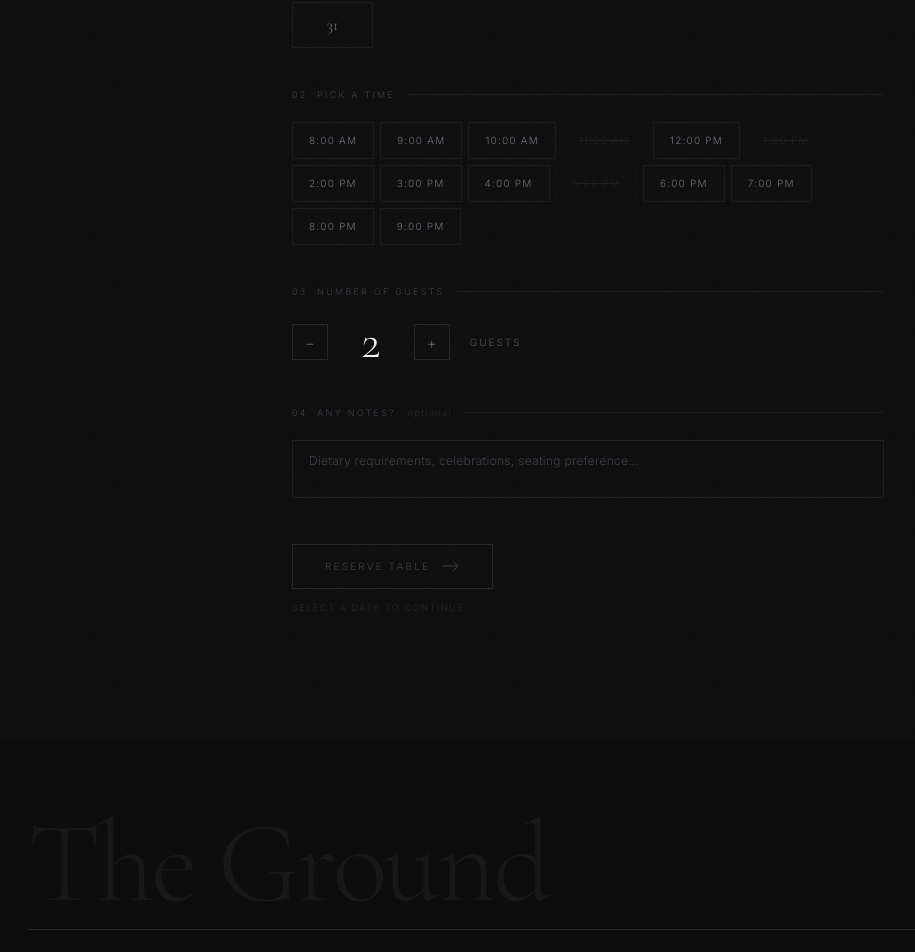
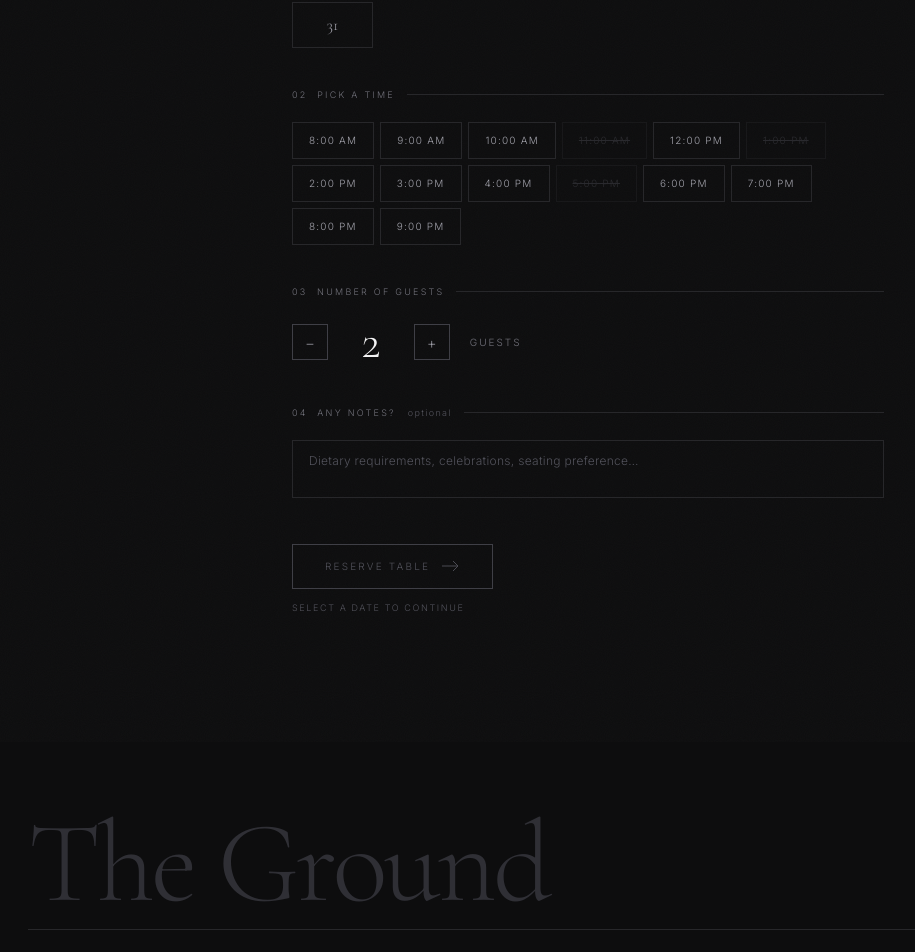
Before and after one commit to KONO-anupam/The-Ground, a Next.js app: page / in a window 1280 px wide. Shown: the part 3718-4670 px from the top of the page, without its empty margins (52-967 px from the left). Built offline with nearby package versions, Linux system fonts and the light colour scheme.

Commit message:
fix: reservation ui

```diff
--- a/app/components/footer.tsx
+++ b/app/components/footer.tsx
@@ -197,7 +197,7 @@ export default function TheGroundFooter() {
       {/* FIX: was font-serif (broken) — now font-cormorant */}
       <div className="px-6 pb-2 pt-16 md:px-12 lg:px-20">
         <p
-          className="pointer-events-none select-none font-cormorant font-light leading-none text-[#18181b]"
+          className="pointer-events-none select-none font-cormorant font-light leading-none text-[#2f2f35]"
           style={{
             fontSize: "clamp(42px, 9vw, 120px)",
             letterSpacing: "-0.03em",
--- a/app/components/reservation.tsx
+++ b/app/components/reservation.tsx
@@ -32,15 +32,18 @@ const StepLabel: React.FC<{
   optional?: boolean;
 }> = ({ n, label, optional }) => (
   <div className="flex items-center gap-3 mb-5">
-    <span className="font-inter text-[9px] font-light uppercase tracking-[0.25em] text-[#3f3f46]">
+    {/* Step number + label: was #3f3f46, now #71717a — clearly visible */}
+    <span className="font-inter text-[9px] font-light uppercase tracking-[0.25em] text-[#71717a]">
       {n}&nbsp;&nbsp;{label}
     </span>
     {optional && (
-      <span className="font-inter text-[9px] font-light tracking-[0.15em] text-[#27272a]">
+      /* "optional" tag: was #27272a (nearly invisible), now #52525b */
+      <span className="font-inter text-[9px] font-light tracking-[0.15em] text-[#52525b]">
         optional
       </span>
     )}
-    <span className="h-px flex-1 bg-[#1c1c1e]" aria-hidden="true" />
+    {/* Divider line: was #1c1c1e, nudge to #27272a so it reads as intentional */}
+    <span className="h-px flex-1 bg-[#27272a]" aria-hidden="true" />
   </div>
 );
 
@@ -66,12 +69,10 @@ const SuccessView: React.FC<SuccessProps> = ({
     exit={{ opacity: 0 }}
     transition={{ duration: 0.5, ease: [0.32, 0, 0.18, 1] }}
     className="flex min-h-[60vh] flex-col items-center justify-center py-12 text-center"
-    // Announce confirmation to screen readers immediately on mount
     role="status"
     aria-live="polite"
     aria-label={`Reservation confirmed for ${guests} guest${guests > 1 ? "s" : ""} on ${dateLabel} at ${slot}. Booking reference ${bookingRef}.`}
   >
-    {/* Animated checkmark — decorative */}
     <motion.div
       initial={{ scale: 0.6, opacity: 0 }}
       animate={{ scale: 1, opacity: 1 }}
@@ -82,7 +83,7 @@ const SuccessView: React.FC<SuccessProps> = ({
       <svg className="absolute inset-0" viewBox="0 0 80 80" fill="none">
         <motion.circle
           cx="40" cy="40" r="38"
-          stroke="#27272a" strokeWidth="0.8"
+          stroke="#3f3f46" strokeWidth="0.8"
           initial={{ pathLength: 0, opacity: 0 }}
           animate={{ pathLength: 1, opacity: 1 }}
           transition={{ duration: 0.9, ease: "easeOut" }}
@@ -114,7 +115,8 @@ const SuccessView: React.FC<SuccessProps> = ({
       initial={{ opacity: 0, y: 8 }}
       animate={{ opacity: 1, y: 0 }}
       transition={{ delay: 0.85, duration: 0.5 }}
-      className="mt-3 font-cormorant font-light italic text-[#71717a]"
+      /* Italic subline: was #71717a, now #8e8e9a — noticeably softer but legible */
+      className="mt-3 font-cormorant font-light italic text-[#8e8e9a]"
       style={{ fontSize: "clamp(1rem, 2vw, 1.3rem)" }}
     >
       We look forward to hosting you.
@@ -124,7 +126,7 @@ const SuccessView: React.FC<SuccessProps> = ({
       initial={{ opacity: 0, y: 10 }}
       animate={{ opacity: 1, y: 0 }}
       transition={{ delay: 1.05, duration: 0.5 }}
-      className="mt-10 inline-flex flex-wrap items-stretch justify-center divide-x divide-[#1c1c1e] border border-[#1c1c1e]"
+      className="mt-10 inline-flex flex-wrap items-stretch justify-center divide-x divide-[#27272a] border border-[#27272a]"
     >
       {[
         ["Date", dateLabel],
@@ -132,10 +134,12 @@ const SuccessView: React.FC<SuccessProps> = ({
         ["Guests", `${guests}`],
       ].map(([k, v]) => (
         <div key={k} className="flex flex-col gap-1.5 px-7 py-5 text-center">
-          <span className="font-inter text-[8.5px] font-light uppercase tracking-[0.25em] text-[#3f3f46]">
+          {/* Summary card labels: was #3f3f46, now #71717a */}
+          <span className="font-inter text-[8.5px] font-light uppercase tracking-[0.25em] text-[#71717a]">
             {k}
           </span>
-          <span className="font-cormorant text-xl font-light text-[#a1a1aa]">
+          {/* Summary values: was #a1a1aa, now #c4c4cc */}
+          <span className="font-cormorant text-xl font-light text-[#c4c4cc]">
             {v}
           </span>
         </div>
@@ -148,7 +152,8 @@ const SuccessView: React.FC<SuccessProps> = ({
       transition={{ delay: 1.3, duration: 0.5 }}
       className="mt-8 flex flex-col items-center gap-5"
     >
-      <p className="font-inter text-[9px] font-light uppercase tracking-[0.3em] text-[#27272a]">
+      {/* Booking ref: was #27272a (almost invisible), now #52525b */}
+      <p className="font-inter text-[9px] font-light uppercase tracking-[0.3em] text-[#52525b]">
         Booking ref&nbsp;·&nbsp;{bookingRef}
       </p>
 
@@ -156,17 +161,19 @@ const SuccessView: React.FC<SuccessProps> = ({
         initial={{ opacity: 0 }}
         animate={{ opacity: 1 }}
         transition={{ delay: 1.5, duration: 0.5 }}
-        className="mt-2 max-w-xs font-inter text-[9px] font-light leading-[1.7] tracking-[0.12em] text-[#3a3a3e] text-center"
+        /* Fine print: was #3a3a3e (barely visible), now #52525b */
+        className="mt-2 max-w-xs font-inter text-[9px] font-light leading-[1.7] tracking-[0.12em] text-[#52525b] text-center"
       >
         Tables are held for a maximum of 15 minutes past your reserved
         time before being released to walk-in guests.
       </motion.p>
 
-      <span className="block h-px w-8 bg-[#1c1c1e]" aria-hidden="true" />
+      <span className="block h-px w-8 bg-[#27272a]" aria-hidden="true" />
 
+      {/* Reset link: was #3f3f46, hover #71717a — flip both up by one stop */}
       <button
         onClick={onReset}
-        className="font-inter text-[9px] font-light uppercase tracking-[0.22em] text-[#3f3f46] transition-colors duration-300 hover:text-[#71717a]"
+        className="font-inter text-[9px] font-light uppercase tracking-[0.22em] text-[#71717a] transition-colors duration-300 hover:text-[#a1a1aa]"
       >
         Make another reservation
       </button>
@@ -205,7 +212,6 @@ export const ReservationWidget: React.FC = () => {
     ? `${DAY_NAMES[selectedDate.getDay()]} ${selectedDate.getDate()} ${MONTH_SHORT[selectedDate.getMonth()]}`
     : "";
 
-  // ISO date string for the <time> element (YYYY-MM-DD)
   const dateISO = selectedDate
     ? `${selectedDate.getFullYear()}-${String(selectedDate.getMonth() + 1).padStart(2, "0")}-${String(selectedDate.getDate()).padStart(2, "0")}`
     : "";
@@ -241,7 +247,7 @@ export const ReservationWidget: React.FC = () => {
         initial={{ scaleX: 0 }}
         animate={inView ? { scaleX: 1 } : { scaleX: 0 }}
         transition={{ duration: 1.1, ease: [0.76, 0, 0.24, 1] }}
-        className="absolute top-0 left-0 right-0 h-px bg-[#1c1c1e] origin-left"
+        className="absolute top-0 left-0 right-0 h-px bg-[#27272a] origin-left"
         aria-hidden="true"
       />
 
@@ -261,7 +267,8 @@ export const ReservationWidget: React.FC = () => {
                 transition={{ duration: 0.6 }}
                 className="mb-12"
               >
-                <p className="font-inter text-[9.5px] font-light uppercase tracking-[0.3em] text-[#52525b] mb-3">
+                {/* Eyebrow: was #52525b, lift to #71717a */}
+                <p className="font-inter text-[9.5px] font-light uppercase tracking-[0.3em] text-[#71717a] mb-3">
                   Reserve a Table
                 </p>
                 <h2
@@ -285,23 +292,23 @@ export const ReservationWidget: React.FC = () => {
               >
                 <StepLabel n="01" label="Choose a date" />
 
-                <p className="font-inter text-[9px] font-light uppercase tracking-[0.22em] text-[#52525b] mb-4">
+                {/* Month/year label: was #52525b, lift to #71717a */}
+                <p className="font-inter text-[9px] font-light uppercase tracking-[0.22em] text-[#71717a] mb-4">
                   {MONTH_NAMES[today.getMonth()]} {today.getFullYear()}
                 </p>
 
-                {/* Day headers — aria-hidden; the button labels carry the accessible info */}
+                {/* Day-of-week headers: was #3f3f46, lift to #52525b */}
                 <div className="grid grid-cols-7 gap-1 mb-1" aria-hidden="true">
                   {DAY_NAMES.map((d) => (
                     <p
                       key={d}
-                      className="font-inter text-[8.5px] font-light uppercase tracking-[0.15em] text-[#3f3f46] text-center pb-2"
+                      className="font-inter text-[8.5px] font-light uppercase tracking-[0.15em] text-[#52525b] text-center pb-2"
                     >
                       {d}
                     </p>
                   ))}
                 </div>
 
-                {/* Calendar grid — wrap in a group role so screen readers announce it as a date picker */}
                 <div
                   className="grid grid-cols-7 gap-1"
                   role="group"
@@ -332,10 +339,12 @@ export const ReservationWidget: React.FC = () => {
                           transition-all duration-200 focus:outline-none
                           ${
                             isPast
-                              ? "cursor-not-allowed border-[#1c1c1e] text-[#3f3f46] opacity-25"
+                              /* Past days: keep muted but readable — border #27272a, text #52525b */
+                              ? "cursor-not-allowed border-[#27272a] text-[#52525b] opacity-30"
                               : isSelected
-                              ? "border-[#f4f4f5] bg-white/[0.04] text-[#f4f4f5]"
-                              : "border-[#1c1c1e] text-[#71717a] hover:border-[#3f3f46] hover:text-[#a1a1aa]"
+                              ? "border-[#f4f4f5] bg-white/4 text-[#f4f4f5]"
+                              /* Available days: was #71717a text, now #a1a1aa — much easier to read */
+                              : "border-[#27272a] text-[#a1a1aa] hover:border-[#52525b] hover:text-[#d4d4d8]"
                           }
                         `}
                       >
@@ -371,10 +380,12 @@ export const ReservationWidget: React.FC = () => {
                         tracking-[0.12em] border transition-all duration-200 focus:outline-none
                         ${
                           !s.avail
-                            ? "cursor-not-allowed border-[#1c1c1e] text-[#3f3f46] line-through opacity-30"
+                            /* Unavailable slots: was barely-there, now #52525b text */
+                            ? "cursor-not-allowed border-[#27272a] text-[#52525b] line-through opacity-40"
                             : selectedSlot === s.t
-                            ? "border-[#f4f4f5] bg-white/[0.04] text-[#f4f4f5]"
-                            : "border-[#1c1c1e] text-[#71717a] hover:border-[#3f3f46] hover:text-[#a1a1aa]"
+                            ? "border-[#f4f4f5] bg-white/4 text-[#f4f4f5]"
+                            /* Available slots: was #818189, lift to #a1a1aa */
+                            : "border-[#27272a] text-[#a1a1aa] hover:border-[#52525b] hover:text-[#d4d4d8]"
                         }
                       `}
                     >
@@ -396,7 +407,8 @@ export const ReservationWidget: React.FC = () => {
                   <button
                     onClick={() => setGuests((g) => Math.max(1, g - 1))}
                     aria-label="Decrease number of guests"
-                    className="flex h-9 w-9 items-center justify-center border border-[#27272a] font-cormorant text-xl text-[#71717a] transition-all duration-200 hover:border-[#a1a1aa] hover:text-[#f4f4f5] focus:outline-none"
+                    /* Stepper buttons: was #71717a, lift to #a1a1aa */
+                    className="flex h-9 w-9 items-center justify-center border border-[#3f3f46] font-cormorant text-xl text-[#a1a1aa] transition-all duration-200 hover:border-[#a1a1aa] hover:text-[#f4f4f5] focus:outline-none"
                   >
                     −
                   </button>
@@ -412,11 +424,12 @@ export const ReservationWidget: React.FC = () => {
                   <button
                     onClick={() => setGuests((g) => Math.min(12, g + 1))}
                     aria-label="Increase number of guests"
-                    className="flex h-9 w-9 items-center justify-center border border-[#27272a] font-cormorant text-xl text-[#71717a] transition-all duration-200 hover:border-[#a1a1aa] hover:text-[#f4f4f5] focus:outline-none"
+                    className="flex h-9 w-9 items-center justify-center border border-[#3f3f46] font-cormorant text-xl text-[#a1a1aa] transition-all duration-200 hover:border-[#a1a1aa] hover:text-[#f4f4f5] focus:outline-none"
                   >
                     +
                   </button>
-                  <span className="font-inter text-[10px] font-light uppercase tracking-[0.2em] text-[#52525b]" aria-hidden="true">
+                  {/* "guests" label: was #52525b, lift to #71717a */}
+                  <span className="font-inter text-[10px] font-light uppercase tracking-[0.2em] text-[#71717a]" aria-hidden="true">
                     {guests === 1 ? "guest" : "guests"}
                   </span>
                 </div>
@@ -438,10 +451,10 @@ export const ReservationWidget: React.FC = () => {
                   aria-label="Additional notes for your reservation"
                   className="
                     w-full resize-none bg-transparent px-4 py-3
-                    font-inter text-xs font-light tracking-wide text-[#a1a1aa]
-                    border border-[#1f1f20] outline-none
-                    placeholder:text-[#3f3f46]
-                    focus:border-[#3f3f46] transition-colors duration-200
+                    font-inter text-xs font-light tracking-wide text-[#c4c4cc]
+                    border border-[#27272a] outline-none
+                    placeholder:text-[#52525b]
+                    focus:border-[#52525b] transition-colors duration-200
                   "
                 />
               </motion.div>
@@ -454,11 +467,12 @@ export const ReservationWidget: React.FC = () => {
                     animate={{ opacity: 1, y: 0 }}
                     exit={{ opacity: 0, y: -4 }}
                     transition={{ duration: 0.35 }}
-                    className="mb-8 border-t border-[#1c1c1e] pt-6"
+                    className="mb-8 border-t border-[#27272a] pt-6"
                     aria-live="polite"
                     aria-label={`Reservation summary: ${dateLabel} at ${selectedSlot}, ${guests} ${guests === 1 ? "guest" : "guests"}`}
                   >
-                    <p className="font-inter text-[9px] font-light uppercase tracking-[0.22em] text-[#3f3f46] mb-4">
+                    {/* "Summary" label: was #3f3f46, now #71717a */}
+                    <p className="font-inter text-[9px] font-light uppercase tracking-[0.22em] text-[#71717a] mb-4">
                       Summary
                     </p>
                     <div className="flex flex-wrap gap-8">
@@ -468,7 +482,8 @@ export const ReservationWidget: React.FC = () => {
                         ["Guests", `${guests} ${guests === 1 ? "guest" : "guests"}`, `${guests} ${guests === 1 ? "guest" : "guests"}`],
                       ].map(([k, , v]) => (
                         <div key={String(k)} className="flex flex-col gap-1.5">
-                          <span className="font-inter text-[9px] font-light uppercase tracking-[0.22em] text-[#3f3f46]">
+                          {/* Summary keys: was #3f3f46, now #71717a */}
+                          <span className="font-inter text-[9px] font-light uppercase tracking-[0.22em] text-[#71717a]">
                             {k}
                           </span>
                           <span className="font-cormorant text-xl font-light text-[#f4f4f5]">
@@ -499,7 +514,8 @@ export const ReservationWidget: React.FC = () => {
                     ${
                       canSubmit
                         ? "border-[#f4f4f5] text-[#f4f4f5] hover:bg-[#f4f4f5] hover:text-[#0d0d0e]"
-                        : "cursor-not-allowed border-[#27272a] text-[#3f3f46]"
+                        /* Disabled CTA: was #27272a border + #3f3f46 text, lift both */
+                        : "cursor-not-allowed border-[#3f3f46] text-[#52525b]"
                     }
                   `}
                 >
@@ -514,8 +530,9 @@ export const ReservationWidget: React.FC = () => {
                 </button>
 
                 {!canSubmit && (
+                  /* Hint text: was #27272a (invisible), now #52525b */
                   <p
-                    className="mt-3 font-inter text-[9px] font-light uppercase tracking-[0.18em] text-[#27272a]"
+                    className="mt-3 font-inter text-[9px] font-light uppercase tracking-[0.18em] text-[#52525b]"
                     aria-live="polite"
                   >
                     {!selectedDate
```
